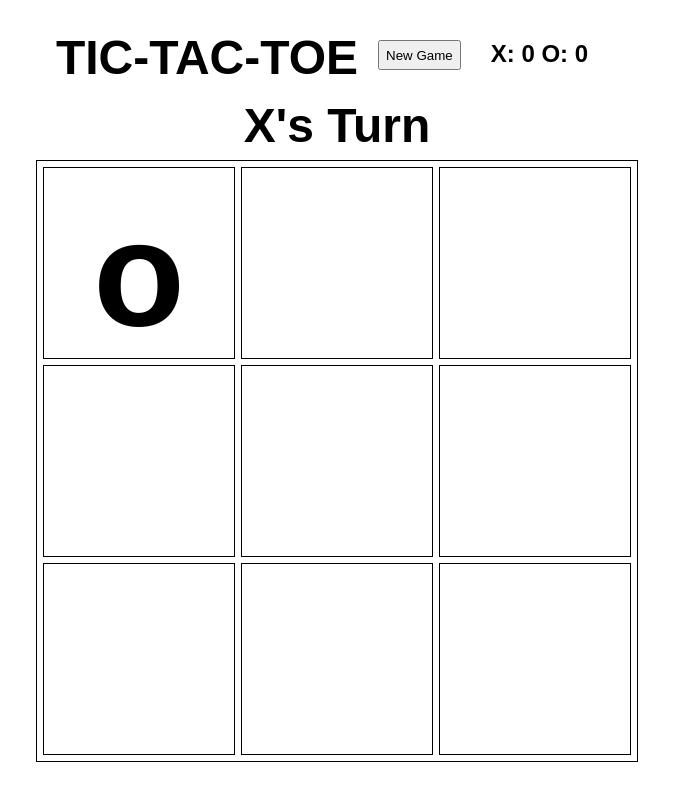
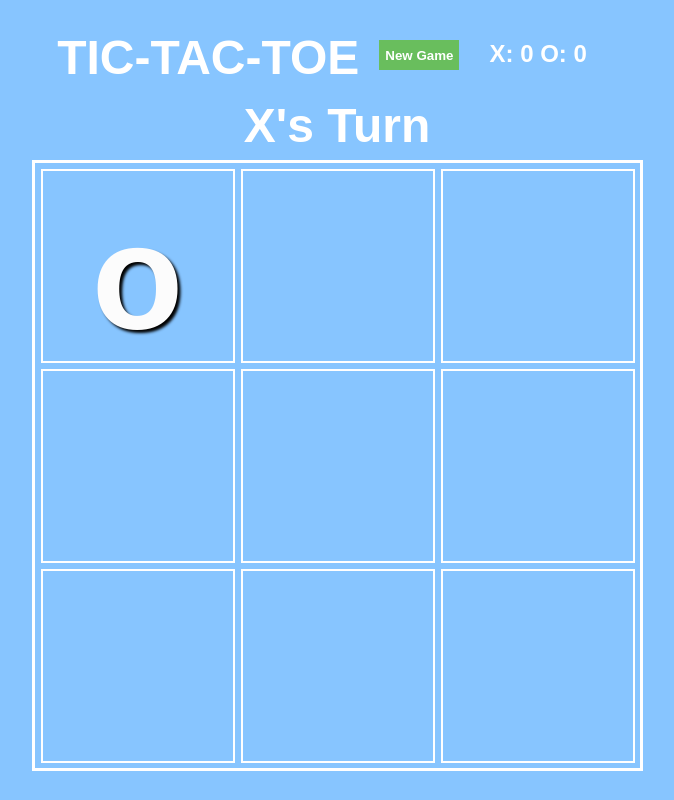
Before and after one commit to venusbo/tic-tac-toe, a plain HTML site: page index.html in a window 1280 px wide. Both pictures are taken after a click on the element 442 px from the left and 263 px from the top of the page. Shown: the whole page, without its empty margins (303-977 px from the left). Drawn offline with Linux system fonts and the light colour scheme.

Commit message:
fixed multiple play again buttons spawning after tied game result, added CSS styling and color to game

```diff
--- a/script.js
+++ b/script.js
@@ -47,12 +47,15 @@ function createGame(){
         const square9 = document.getElementById("box9Text")
         const turnStatus = document.getElementById("turnStatus")
 
+        if (turnStatus.textContent != "Tie!"){
+
             if (square1.textContent && square2.textContent && square3.textContent
                 && square4.textContent && square5.textContent && square6.textContent
                 && square7.textContent && square8.textContent && square9.textContent
                 && isThereAWinner == false){
                     turnStatus.textContent = "Tie!"
                     spawnPlayAgainButton()
+                }
             }
     }
 
@@ -124,6 +127,7 @@ function createGame(){
         const statusBar = document.getElementById("statusBar")
         playAgainButton.textContent = "Play Again"
         playAgainButton.id = "playAgainButton"
+        playAgainButton.class = "playAgainButton"
         playAgainButton.onclick = clickPlayAgain
         statusBar.appendChild(playAgainButton)
     }
@@ -210,7 +214,6 @@ function clickNewGame(){
     newGame.resetPlayerScore()
     newGame.displayPlayerScore()
     isThereAWinner = false
-    newGame.initialiseGameTurnStatus()
 }
 
 function clickPlayAgain(){
--- a/styles.css
+++ b/styles.css
@@ -1,18 +1,16 @@
 .gameBox {
-    border-style: solid;
-    width: 600px;
-    height: 600px;
-    border-width: 1px;
+    border: 3px solid #FFFFFF;
+    width: 605px;
+    height: 605px;
     margin-left: auto;
     margin-right: auto;
     margin-top:50px;
 }
 
 .square {
-    border-style: solid;
+    border: 2px solid #FFFFFF;
     width: 190px;
     height: 190px;
-    border-width: 1px;
     float:inline-start;
     margin-left: 6px;
     margin-top: 6px;
@@ -23,7 +21,10 @@
 }
 
 .playAgainButton {
-
+    border-style: none;
+    font-family: sans-serif;
+    font-weight: bold;
+    background-color: rgb(253, 83, 71);
 }
 
 h1 {
@@ -32,6 +33,8 @@ h1 {
     margin-top: 20px;
     margin-bottom: 0px;
     text-align: center;
+    color: rgb(252, 252, 252);
+    text-shadow: 3px 3px 3px #000000;
 }
 
 h2 {
@@ -39,11 +42,13 @@ h2 {
     font-family: sans-serif;
     margin-top: 20px;
     margin-bottom: 0px;
+    color: white;
 }
 
 h3 {
     font-size: 24px;
     font-family: sans-serif;
+    color: white;
 }
 
 nav {
@@ -52,11 +57,21 @@ nav {
     justify-content: center;
 }
 
+body {
+    background-color: rgb(135, 197, 255)
+}
+
 button {
     margin-left: 20px;
     margin-top: 30px;
     margin-bottom: 10px;
     height: 30px;
+    border-style: none;
+    font-family: sans-serif;
+    font-weight: bold;
+    color: white;
+    background-color: rgb(105, 190, 93);
+
 }
 
 .navBox {
```
Lines whose indentation alone changed are shown as unchanged.
